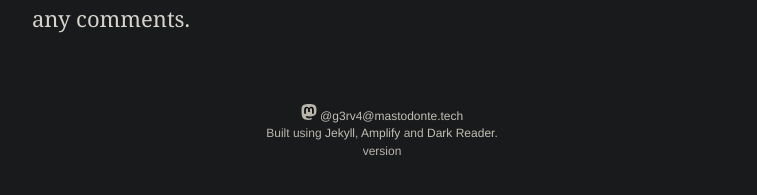
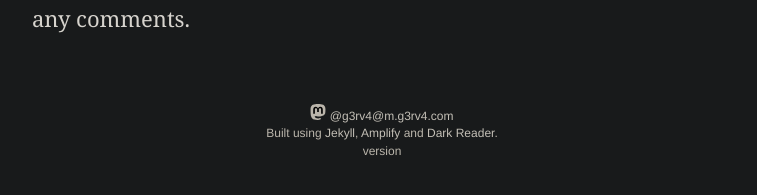
Before and after one commit to g3rv4/g3rv4.com, a Jekyll site: the page built from about.md, in a window 1280 px wide and 900 px high, scrolled down 4979 px. Shown: the part 692-887 px from the top of the window, without its empty margins (258-1015 px from the left). Built offline with Jekyll 4.4.1, drawn with Linux system fonts in a browser that asks for light colours.

Commit message:
Update link to mastodon

```diff
--- a/_includes/icon-twitter.html
+++ b/_includes/icon-twitter.html
@@ -1,5 +1,5 @@
 {% if include.username %}
-<a href="https://m.g3rv4.com/@g3rv4" target="_blank" rel="me"><span>{% include icon-twitter.svg %}</span></a><a href="https://mastodonte.tech/@g3rv4" target="_blank" rel="me"><span class="username">@g3rv4@mastodonte.tech</span></a>
+<a href="https://m.g3rv4.com/@g3rv4" target="_blank" rel="me"><span>{% include icon-twitter.svg %}</span></a><a href="https://m.g3rv4.com/@g3rv4" target="_blank" rel="me"><span class="username">@g3rv4@m.g3rv4.com</span></a>
 {% else %}
 <span class="icon icon--twitter">{% include icon-twitter.svg %}</span>
 {% endif %}
--- a/about.md
+++ b/about.md
@@ -60,4 +60,4 @@ I learned a ton and worked on many interesting projects, helping some big custom
 On March 29th 2021 (after 4 years, 6 months and 10 days) I left Stack Overflow for the next thing in my career: [Process Street](https://www.process.st). There I will join a small team where I will be able to touch a little bit of everything (I really like using as many hats as there are available) while trying to contribute to what I think can be a revolution in the way companies do processes. That's the goal at least, as I expect to be writing pretty bad Scala code in my first days.
 
 ## So, that's my story
-Oh, and I run. I love running, but that's not probably why you're here :) nice to meet you and [mention me on mastodon](https://mastodonte.tech/@g3rv4) if you have any comments.
+Oh, and I run. I love running, but that's not probably why you're here :) nice to meet you and [mention me on mastodon](https://m.g3rv4.com/@g3rv4) if you have any comments.
```
Also changed, not shown: README.md.
